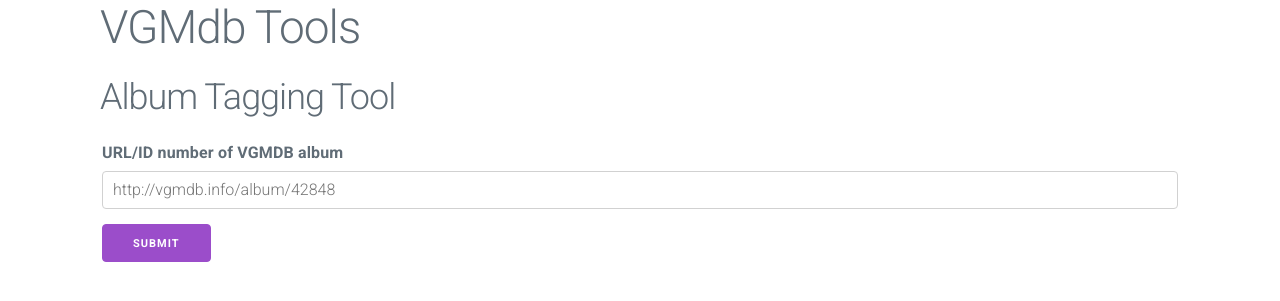
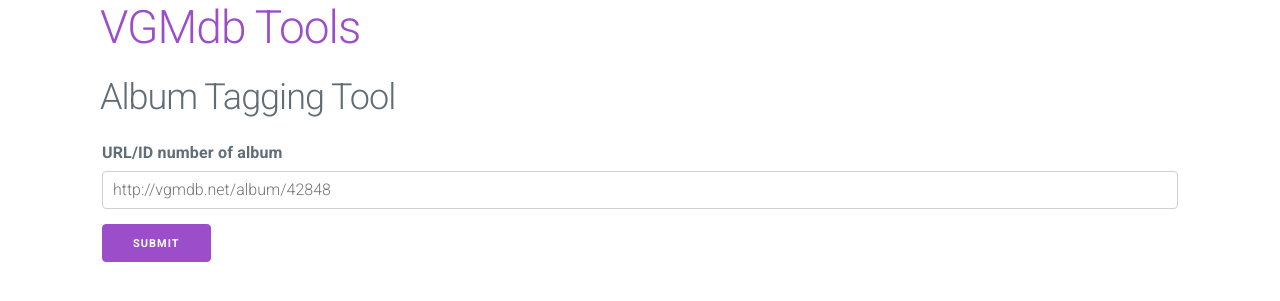
Before and after one commit to jyntran/vgmdb-tools, a Flask app: page /album in a window 1280 px wide. Shown: the top 301 px of the page. Run offline with Flask 2, Linux system fonts and the light colour scheme; some libraries are stand-ins or nearby versions.

Commit message:
Moved templates around, added link to site header, fixed typos

```diff
--- a/templates/album_tagging.html
+++ b/templates/album_tagging.html
@@ -3,9 +3,10 @@
   <h2>Album Tagging Tool</h2>
   <form action="/album-tagging" method="POST">
     <fieldset>
-    <label for="albumid">URL/ID number of VGMDB album</label>
-    <input type="text" name="albuminput" id="albumid" placeholder="http://vgmdb.info/album/42848">
+    <label for="albumid">URL/ID number of album</label>
+    <input type="text" name="albuminput" id="albumid" placeholder="http://vgmdb.net/album/42848">
     <input type="submit" value="Submit"></input>
     </fieldset>
   </form>
+  {% block result %}{% endblock %}
 {% endblock %}
--- a/templates/album_tagging_result.html
+++ b/templates/album_tagging_result.html
@@ -1,5 +1,5 @@
 {% extends "album_tagging.html" %}
-{% block body %}
+{% block result %}
 
 {% if error %}
   {{error}}
--- a/templates/layout.html
+++ b/templates/layout.html
@@ -14,7 +14,7 @@
 <body>
 
 <div class=container>
-  <h1>VGMdb Tools</h1>
+  <h1><a href="/" title="VGMdb Tools">VGMdb Tools</a></h1>
   {% block body %}{% endblock %}
 </div>
 
--- a/vgmdb.py
+++ b/vgmdb.py
@@ -7,7 +7,7 @@
         links = [
             { 'title': 'Album Tagging Tool',
               'url': '/album',
-              'description': 'Gives basic information about VGMDB albums in an easy-to-copypasta way to make tagging easier'
+              'description': 'Gives basic information about VGMdb albums in an easy-to-copy-paste way to make tagging easier'
             }
         ]
         return render_template('nav.html', links=links)
@@ -104,4 +104,3 @@
 
 if __name__ == '__main__':
 	app.run()
-#	application.run(host='0.0.0.0')
```
